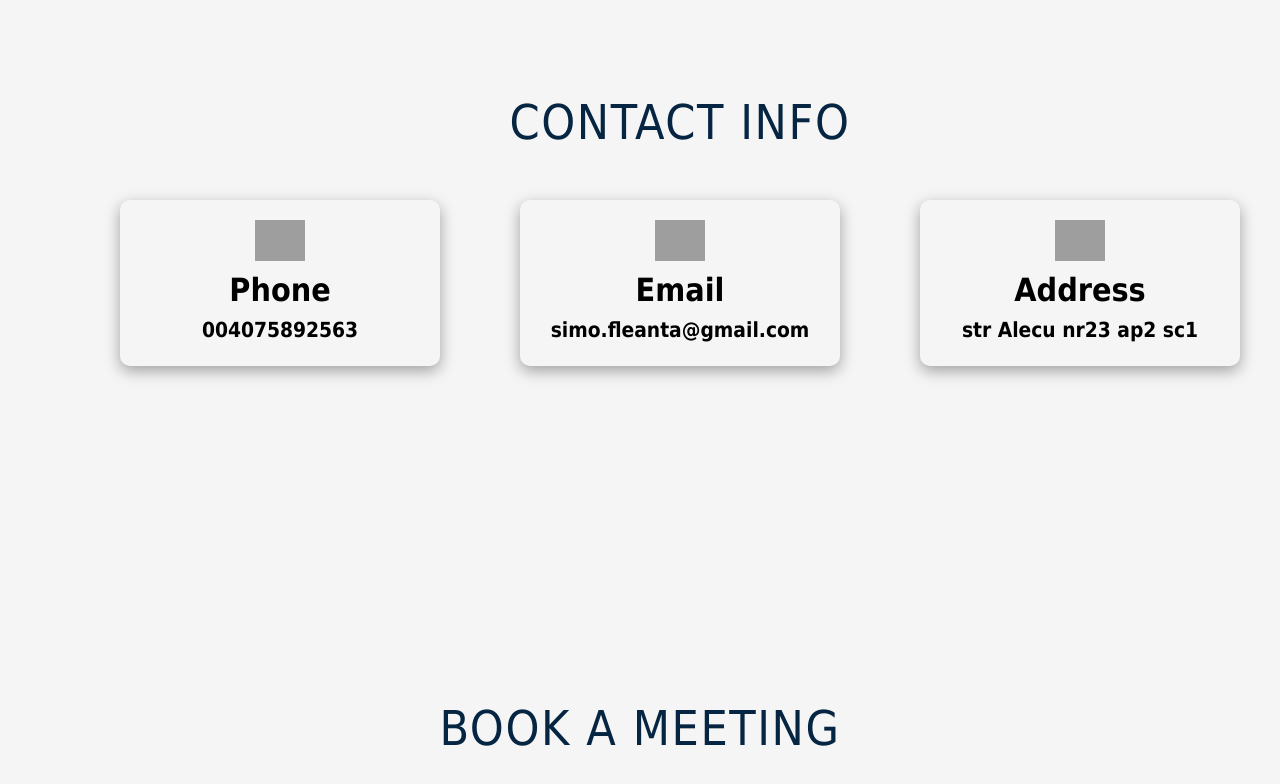
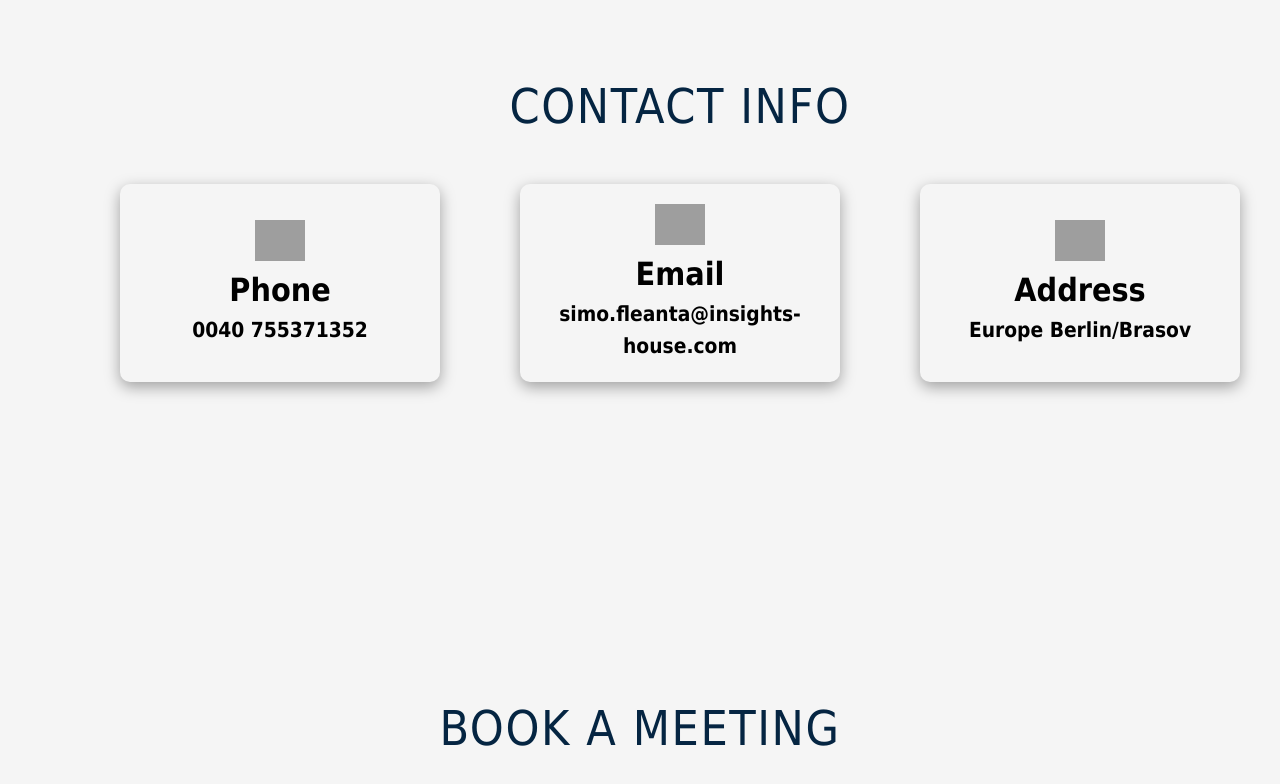
Before and after one commit to ramona232/Insights-House, a plain HTML site: page index.html in a window 1280 px wide. Shown: the part 4356-5140 px from the top of the page. Drawn offline with Linux system fonts and the light colour scheme; grey boxes are pictures that could not be loaded; a script that the page names is missing.

Commit message:
Add files via upload

```diff
--- a/index.html
+++ b/index.html
@@ -184,7 +184,7 @@
             </div>
             <div class="contact-info">
               <h1>Phone</h1>
-              <h2>004075892563</h2>
+              <h2>0040 755371352</h2>
             </div>
           </div>
           <div class="contact-item">
@@ -195,7 +195,7 @@
             </div>
             <div class="contact-info">
               <h1>Email</h1>
-              <h2>simo.fleanta@gmail.com</h2>
+              <h2>simo.fleanta@insights-house.com</h2>
             </div>
           </div>
           <div class="contact-item">
@@ -206,7 +206,7 @@
             </div>
             <div class="contact-info">
               <h1>Address</h1>
-              <h2>str Alecu nr23 ap2 sc1</h2>
+              <h2>Europe Berlin/Brasov</h2>
             </div>
           </div>
         </div>
```
